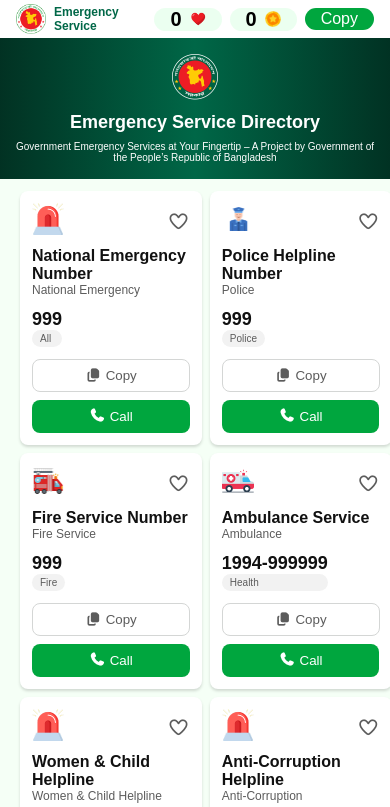
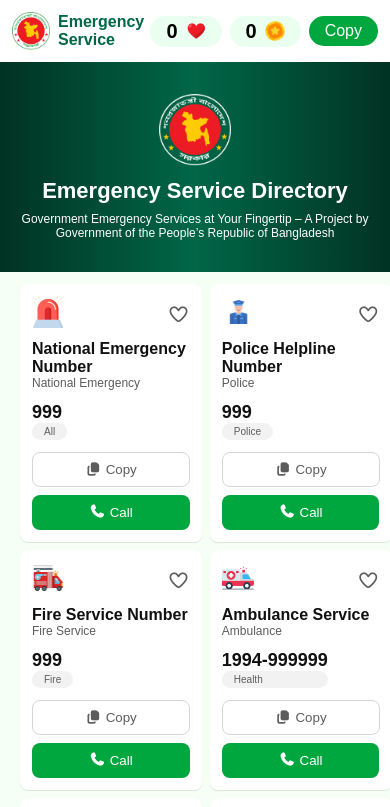
Before and after one commit to Kaif-Zubaer/Emergency-Hotline, a plain HTML site: page index.html in a window 390 px wide. Shown: the top 807 px of the page. Drawn offline with Linux system fonts and the light colour scheme; a web font is replaced by a local one.

Commit message:
moblie responsive error fixed

```diff
--- a/css/index.css
+++ b/css/index.css
@@ -90,7 +90,7 @@
 /* navbar mobile */
 @media screen and (max-width: 576px) {
     .navber {
-        margin: 4px 16px;
+        margin: 12px 12px;
     }
 
     .navber-logo {
@@ -98,42 +98,42 @@
     }
 
     .navber-logo-img {
-        width: 30px;
-        height: 30px;
+        width: 38px;
+        height: 38px;
     }
 
     .navber-text {
-        font-size: 12px;
+        font-size: 16px;
     }
 
     .heart-section {
         margin-right: 8px;
         border-radius: 20px;
         gap: 8px;
-        padding: 0px 16px;
+        padding: 4px 16px;
     }
 
     .heart {
-        width: 16px;
-        height: 16px;
+        width: 20px;
+        height: 20px;
     }
 
     .coin-section {
         margin-right: 8px;
         border-radius: 20px;
         gap: 8px;
-        padding: 0px 16px;
+        padding: 4px 16px;
     }
 
     .coin {
-        width: 16px;
-        height: 16px;
+        width: 20px;
+        height: 20px;
     }
 
     .copy-section {
-        padding: 2px 16px;
+        padding: 6px 16px;
         border: none;
-        border-radius: 50px;
+        border-radius: 20px;
         color: #FFFFFF;
         background-color: #00A63E;
     }
@@ -173,22 +173,22 @@
 @media screen and (max-width: 576px) {
     .banner-section {
         gap: 8px;
-        padding: 16px 0px;
+        padding: 32px 0px;
 
     }
 
     .banner-logo {
-        width: 46px;
-        height: 46px;
+        width: 72px;
+        height: 72px;
     }
 
     .banner-highlight-text {
-        font-size: 18px;
+        font-size: 22px;
         font-weight: 600;
     }
 
     .banner-text {
-        font-size: 10px;
+        font-size: 12px;
         font-weight: 500;
         text-align: center;
         padding: 0 16px;
@@ -296,7 +296,7 @@
 /* cards */
 @media screen and (max-width: 576px) {
     .card-section {
-        padding: 12px 20px 88px 20px;
+        padding: 12px 20px 32px 20px;
         flex-direction: column;
     }
 
@@ -309,6 +309,7 @@
         border-radius: 8px;
         padding: 12px;
         gap: 8px;
+        box-shadow: 0px 1px 1px 0px rgba(0, 0, 0, 0.1);
     }
 
     .card-img {
@@ -336,14 +337,14 @@
 
     .card-text4 {
         font-size: 10px;
-        padding: 3px 8px;
+        padding: 3px 12px;
         border-radius: 24px;
 
     }
 
     .card-btn-copy {
         margin: 0 auto;
-        padding: 8px 52px;
+        padding: 9px 52px;
         display: flex;
         margin-bottom: 8px;
         align-items: center;
@@ -351,7 +352,7 @@
     }
 
     .card-btn-call {
-        padding: 9px 57px;
+        padding: 10px 57px;
         display: flex;
         margin: 0 auto;
     }
@@ -424,7 +425,7 @@
 @media screen and (max-width: 576px) {
     .history {
         width: calc(100% - 32px);
-        padding: 8px 16px 0 16px;
+        padding: 12px 16px 0 16px;
         border-radius: 8px;
     }
 
@@ -448,13 +449,13 @@
     }
 
     .history-contant-title {
-        font-size: 18px;
+        font-size: 16px;
         font-weight: 600;
         color: #111111;
     }
 
     .history-contant-number {
-        font-size: 18px;
+        font-size: 16px;
         color: #5C5C5C;
     }
 }
```
